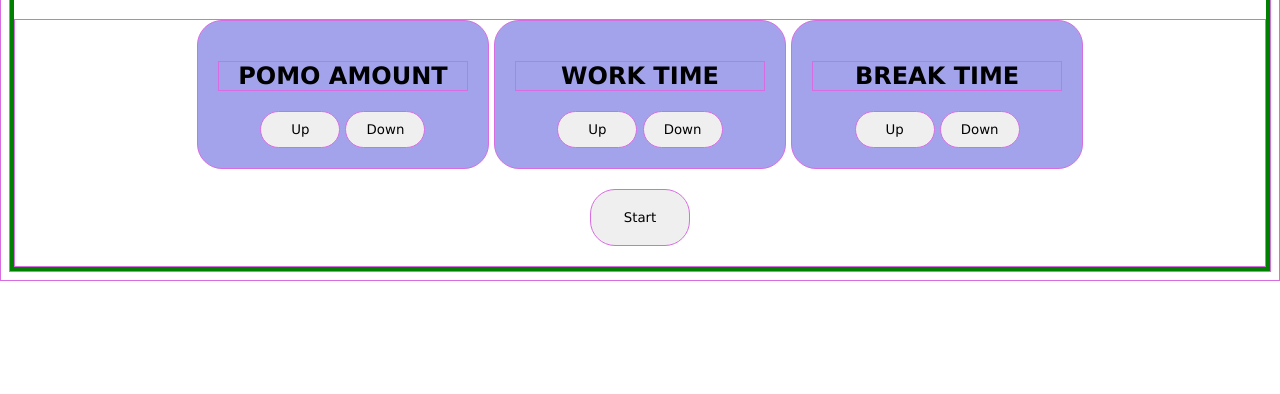
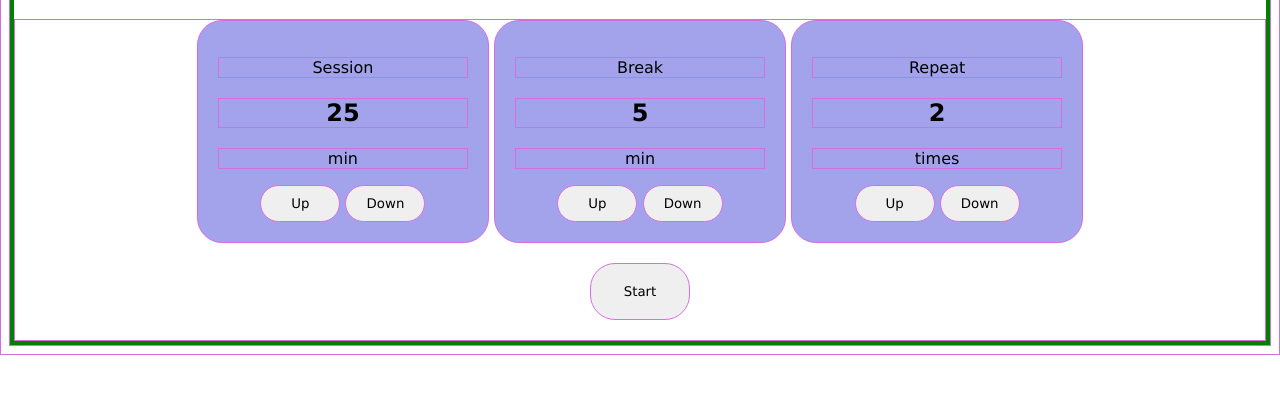
Before and after one commit to ThymeScript/pomodoro-timer, a website: page index.html in a window 1280 px wide. Shown: the part 78-472 px from the top of the page. Drawn offline with Linux system fonts and the light colour scheme.

Commit message:
feat: change settings html

```diff
--- a/index.html
+++ b/index.html
@@ -12,18 +12,24 @@
   <div class="timer">
     <h1>Timer</h1>
     <div class="setup">
-      <div class="setting">
-        <h2>POMO AMOUNT</h2>
+      <div class="setting" id="session">
+        <p>Session</p>
+        <h2>25</h2>
+        <p>min</p>
         <button>Up</button>
         <button>Down</button>
       </div>
-      <div class="setting">
-        <h2>WORK TIME</h2>
+      <div class="setting" id="break">
+        <p>Break</p>
+        <h2>5</h2>
+        <p>min</p>
         <button>Up</button>
         <button>Down</button>
       </div>
-      <div class="setting">
-        <h2>BREAK TIME</h2>
+      <div class="setting" id="repetition">
+        <p>Repeat</p>
+        <h2>2</h2>
+        <p>times</p>
         <button>Up</button>
         <button>Down</button>
       </div>
```
